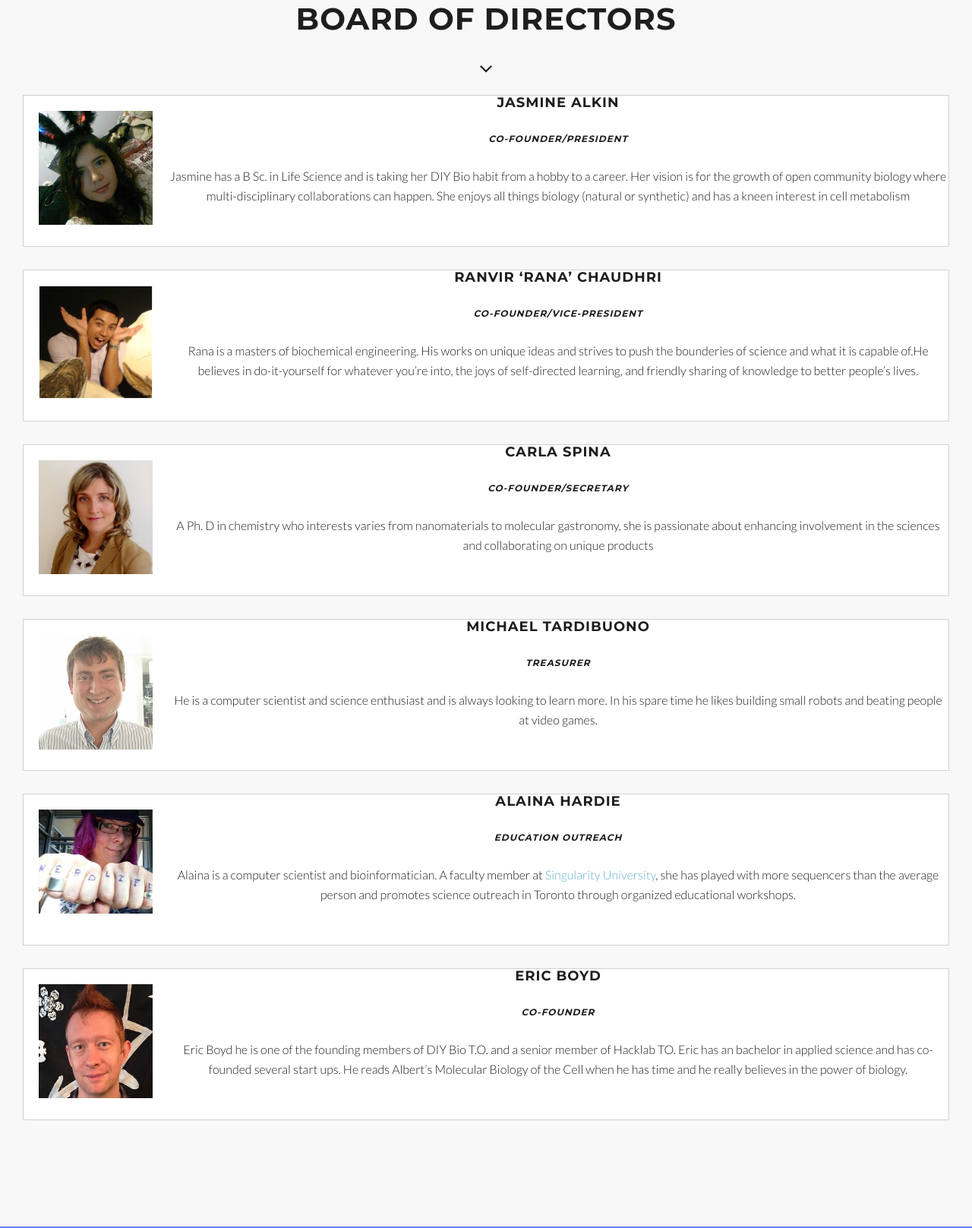
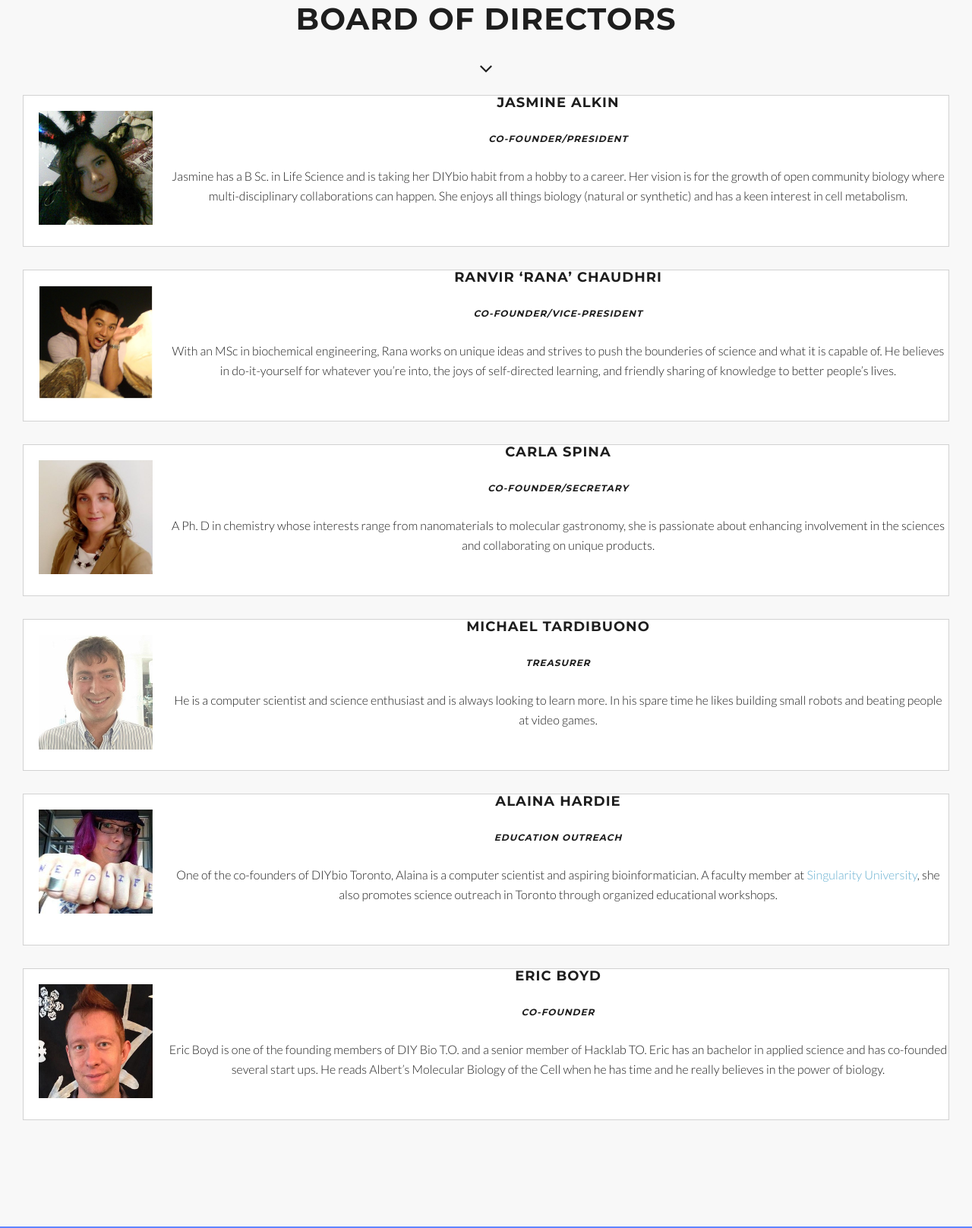
Before and after one commit to DIY-Bio-Toronto/diybio.to-website, a plain HTML site: page people.html in a window 1280 px wide. Shown: the part 875-2492 px from the top of the page at 76% size. Drawn offline with Linux system fonts and the light colour scheme.

Commit message:
Clean up people page

```diff
--- a/people.html
+++ b/people.html
@@ -106,23 +106,23 @@
 		</div>
 <div class="peopleinfo" id="jalkin">
 <div class="peopleimg"><img src="img/team/1.jpg" width=150px></div>
-<h4>Jasmine Alkin</h4><h6><i>Co-Founder/President</h6></i><p>Jasmine has a B Sc. in Life Science and is taking her DIY Bio habit from a hobby to a career. Her vision is for the growth of open community biology where multi-disciplinary collaborations can happen. She enjoys all things biology (natural or synthetic) and has a kneen interest in cell metabolism</p></div>
+<h4>Jasmine Alkin</h4><h6><i>Co-Founder/President</i></h6><p>Jasmine has a B Sc. in Life Science and is taking her DIYbio habit from a hobby to a career. Her vision is for the growth of open community biology where multi-disciplinary collaborations can happen. She enjoys all things biology (natural or synthetic) and has a keen interest in cell metabolism.</p></div>
 
 
 
 
 <div class="peopleinfo">
 <div class="peopleimg"><img src="img/team/2.jpg" width=150px></div>
-<h4>Ranvir ‘Rana’ Chaudhri</h4><h6><i>Co-Founder/Vice-President</h6></i><p>Rana is a masters of biochemical engineering. His works on unique ideas and strives to push the bounderies of science and what it is capable of.He believes in do-it-yourself for whatever you’re into, the joys of self-directed learning, and friendly sharing of knowledge to better people’s lives.</p></div>
+<h4>Ranvir ‘Rana’ Chaudhri</h4><h6><i>Co-Founder/Vice-President</i></h6><p>With an MSc in biochemical engineering, Rana works on unique ideas and strives to push the bounderies of science and what it is capable of. He believes in do-it-yourself for whatever you’re into, the joys of self-directed learning, and friendly sharing of knowledge to better people’s lives.</p></div>
 
 
 <div class="peopleinfo">
 <div class="peopleimg"><img src="img/team/10.jpg" width=150px></div>
-<h4>Carla Spina</h4><h6><i>Co-Founder/Secretary</h6></i><p>A Ph. D in chemistry who interests varies from nanomaterials to molecular gastronomy, she is passionate about enhancing involvement in the sciences and collaborating on unique products</p></div>
+<h4>Carla Spina</h4><h6><i>Co-Founder/Secretary</i></h6><p>A Ph. D in chemistry whose interests range from nanomaterials to molecular gastronomy, she is passionate about enhancing involvement in the sciences and collaborating on unique products.</p></div>
 
 <div class="peopleinfo">
 <div class="peopleimg"><img src="img/team/7.jpg" width=150px></div>
-<h4>Michael Tardibuono</h4><h6><i>Treasurer</h6></i><p>He is a computer scientist and science enthusiast and is always looking to learn more. In his spare time he likes building small robots and beating people at video games.</p></div>
+<h4>Michael Tardibuono</h4><h6><i>Treasurer</i></h6><p>He is a computer scientist and science enthusiast and is always looking to learn more. In his spare time he likes building small robots and beating people at video games.</p></div>
 <!--
 <div class="peopleinfo">
 <div class="peopleimg"><img src="img/team/3.jpg" width=150px></div>
@@ -132,7 +132,7 @@
 <div class="peopleimg"><img src="img/team/11.jpg" width=150px></div>
 	<h4>Alaina Hardie</h4>
 	<h6><i>Education Outreach</i></h6>
-	<p>Alaina is a computer scientist and bioinformatician. A faculty member at <a target="_blank" href="http://singularityu.org/">Singularity University</a>, she has played with more sequencers than the average person and promotes science outreach in Toronto through organized educational workshops.</p>
+	<p>One of the co-founders of DIYbio Toronto, Alaina is a computer scientist and aspiring bioinformatician. A faculty member at <a target="_blank" href="http://singularityu.org/">Singularity University</a>, she also promotes science outreach in Toronto through organized educational workshops.</p>
 </div>
 <!--
 <div class="peopleinfo">
@@ -142,7 +142,7 @@
 
 <div class="peopleinfo">
 <div class="peopleimg"><img src="img/team/4.jpg" width=150px></div>
-<h4>Eric Boyd</h4><h6><i>Co-Founder</h6></i><p>Eric Boyd he is one of the founding members of DIY Bio T.O. and a senior member of Hacklab TO. Eric has an bachelor in applied science and has co-founded several start ups. He reads Albert’s Molecular Biology of the Cell when he has time and he really believes in the power of biology.  </p></div>
+<h4>Eric Boyd</h4><h6><i>Co-Founder</i></h6><p>Eric Boyd is one of the founding members of DIY Bio T.O. and a senior member of Hacklab TO. Eric has an bachelor in applied science and has co-founded several start ups. He reads Albert’s Molecular Biology of the Cell when he has time and he really believes in the power of biology.  </p></div>
 <!--
 <div class="peopleinfo">
 <div class="peopleimg"><img src="img/team/6.jpg" width=150px></div>
@@ -173,10 +173,10 @@
 
 <div class="peopleinfo">
 <div class="peopleimg"><img src="img/team/5.jpg" width=150px></div>
-<h4>Dennis McCormac</h4><h6><i>Senior Advisor</h6></i><p>Dennis has been active in the molecular biology field for a long time and he is excited to see everyday people take science into their own hands. His exuberant personality will get you pumped up for science! </p></div>
+<h4>Dennis McCormac</h4><h6><i>Senior Advisor</i></h6><p>Dennis has been active in the molecular biology field for a long time and he is excited to see everyday people take science into their own hands. His exuberant personality will get you pumped up for science! </p></div>
 <div class="peopleinfo">
 <div class="peopleimg"><img src="img/team/8.jpg" width=150px></div>
-<h4>Andrew Pelling</h4><h6><i>Senior Advisor</h6></i><p>Andrew is in the business of unapologetic curiosity. He is an endurance sports junkie, an experimentalist and likes to break things. Andrew manages a chaotic, creative and anti-disciplinary lab of scientists, artists and engineers. A good day is when the experiments fail and the results still blow your mind. </p></div>
+<h4>Andrew Pelling</h4><h6><i>Senior Advisor</i></h6><p>Andrew is in the business of unapologetic curiosity. He is an endurance sports junkie, an experimentalist and likes to break things. Andrew manages a chaotic, creative and anti-disciplinary lab of scientists, artists and engineers. A good day is when the experiments fail and the results still blow your mind. </p></div>
 <!--<div class="peopleinfo">
 <div class="peopleimg"><img src="img/team/3.jpg" width=150px></div>
 <h4>Vipal Jain</h4><h6><i>Advisor</h6></i><p>Vipal is in interested in how synthetic biology can be used to propel sustainable change. Her organizational talents know no bounds and she is always ready to help out however she can. She has a love for aggregating people to put ideas into action. </p></div>-->
```
